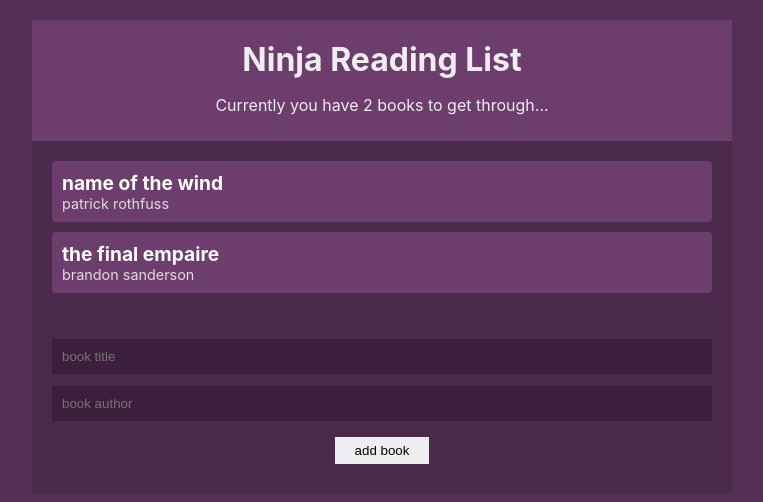
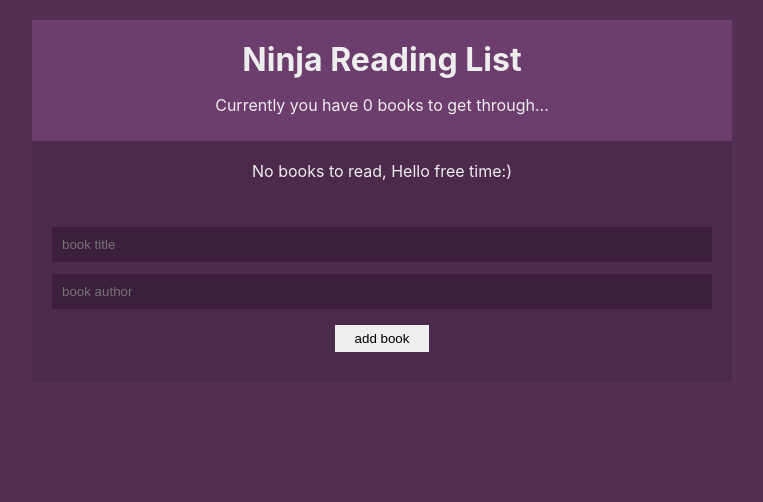
Before and after one commit to adham618/booklist, a React (Create React App) app: page / in a window 1280 px wide. Shown: the top 502 px of the page, without its empty margins (258-1021 px from the left). Built offline with nearby package versions, Linux system fonts and the light colour scheme.

Commit message:
replace useState with UseReducer

```diff
--- a/src/Contexts/BookContext.jsx
+++ b/src/Contexts/BookContext.jsx
@@ -1,20 +1,11 @@
-import { createContext, useState } from "react";
-import { v4 as uuidv4 } from 'uuid';
+import { createContext, useReducer } from "react";
+import { bookReducer } from "../Reducers/bookReducers";
 
 export const BookContext = createContext();
 const BookContextProvider = (props) => {
-  const [books, setBooks] = useState([
-    { title: "name of the wind", author: "patrick rothfuss", id: 1 },
-    { title: "the final empaire", author: "brandon sanderson", id: 2 }
-  ]);
-  const addBook = (title, author) => {
-    setBooks([...books, { title, author, id: uuidv4() }]);
-  };
-  const removeBook = (id) => {
-    setBooks(books.filter(book => book.id !== id));
-  }
+  const [books, dispatch] = useReducer(bookReducer, []);
   return (
-    <BookContext.Provider value={{ books, addBook, removeBook }}>
+    <BookContext.Provider value={{ books, dispatch }}>
       {props.children}
     </BookContext.Provider>
   );
```
